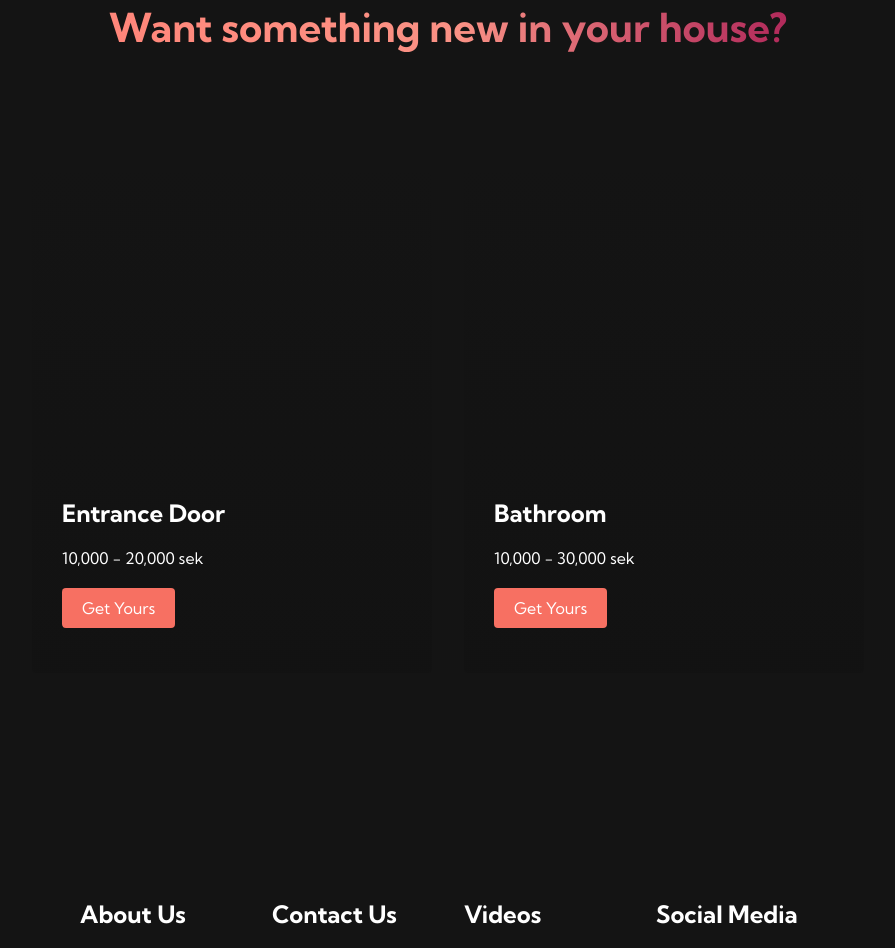
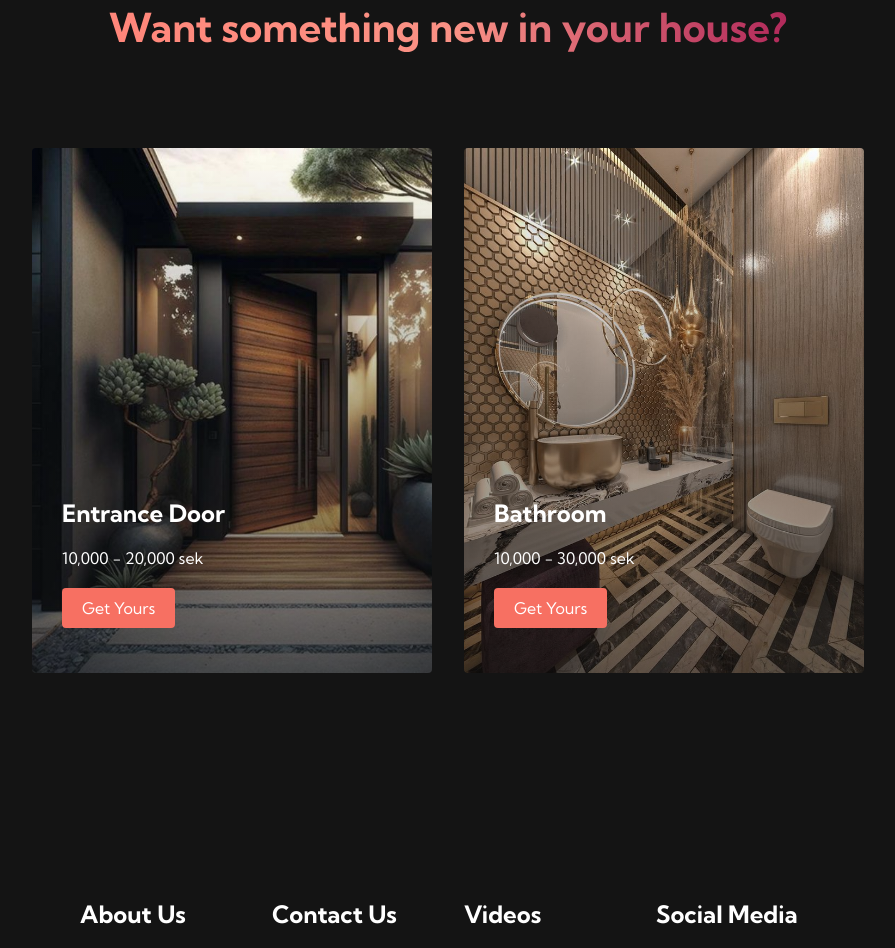
Before and after one commit to PseuDawncode/My-Project, a plain HTML site: page index.html in a window 1280 px wide. Shown: the part 797-1745 px from the top of the page, without its empty margins (192-1087 px from the left). Drawn offline with Linux system fonts and the light colour scheme; the site is published under a folder, as on GitHub Pages, so addresses that start at the root find nothing.

Commit message:
Update styles.css

```diff
--- a/styles.css
+++ b/styles.css
@@ -374,13 +374,13 @@
     height: 525px;
     width: 400px;
     border-radius: 4px;
-    background-image: linear-gradient(to bottom, rgba(0,0,0,0) 0%, rgba(17,17,17,0.6) 100%), url('/images/pic4.jpg');
+    background-image: linear-gradient(to bottom, rgba(0,0,0,0) 0%, rgba(17,17,17,0.6) 100%), url('./images/pic4.jpg');
     background-size: cover;
     position: relative;
     color: #fff;
 }
 .services__card:nth-child(2){
-    background-image: linear-gradient(to bottom, rgba(0,0,0,0) 0%, rgba(17,17,17,0.6) 100%), url('/images/pic6.jpg');
+    background-image: linear-gradient(to bottom, rgba(0,0,0,0) 0%, rgba(17,17,17,0.6) 100%), url('./images/pic6.jpg');
     background-size: cover;
     position: relative;
     color: #fff;
```
